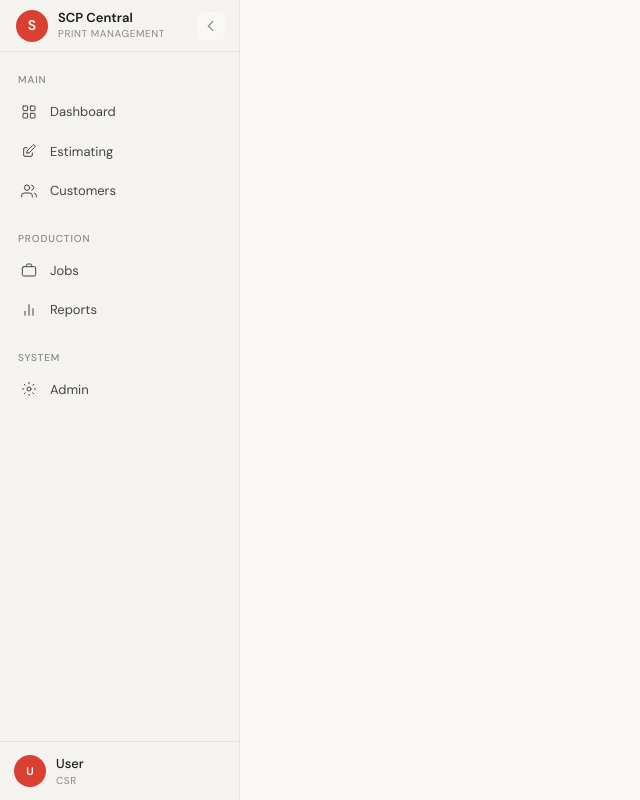
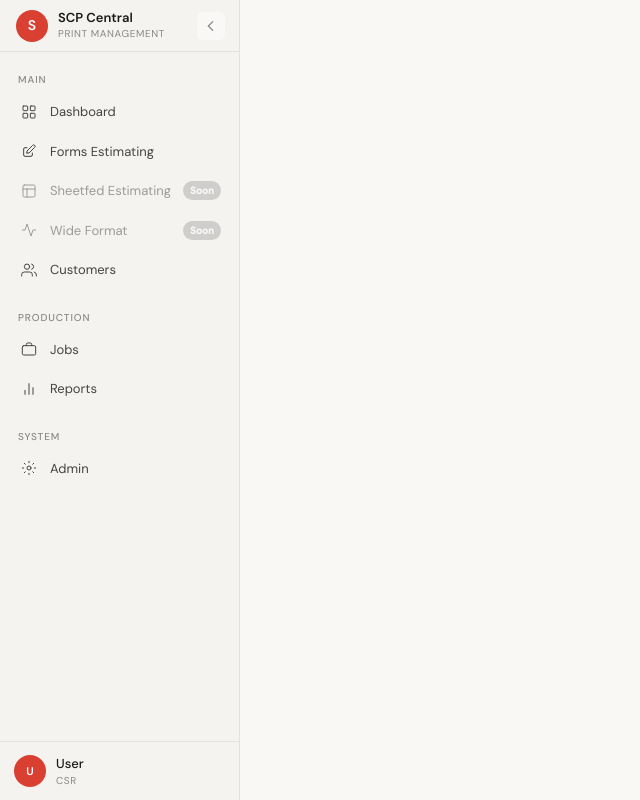
Before and after one commit to RenoRidesBikes/scp-central, a PHP site: page /includes/header.php in a window 1280 px wide. Shown: the whole page, without its empty margins (0-640 px from the left). Run offline with PHP 8.4, Linux system fonts and the light colour scheme.

Commit message:
fix nav issues and secret path issue

```diff
--- a/includes/header.php
+++ b/includes/header.php
@@ -98,6 +98,8 @@ body{font-family:var(--sans);background:var(--bg);color:var(--text);font-size:14
 }
 .nav-item:hover{color:var(--text);background:var(--bg-surface)}
 .nav-item.active{color:var(--red);background:#FEF0EF;border-left-color:var(--red)}
+.nav-item-soon{opacity:0.5;cursor:default!important;pointer-events:none}
+.nav-badge-soon{background:#aaa!important}
 .nav-item-icon{width:18px;height:18px;flex-shrink:0;display:flex;align-items:center;justify-content:center}
 .nav-item-icon svg{width:16px;height:16px;stroke:currentColor;fill:none;stroke-width:1.5;stroke-linecap:round;stroke-linejoin:round}
 .nav-item-label{white-space:nowrap;overflow:hidden;flex:1}
@@ -407,13 +409,27 @@ textarea.fi{line-height:1.5}
     <span class="nav-tooltip">Dashboard</span>
   </a>
 
-  <a class="nav-item<?= $_activePage === 'estimating' ? ' active' : '' ?>" href="/modules/forms-estimating/">
+  <a class="nav-item<?= $_activePage === 'forms-estimating'    ? ' active' : '' ?>" href="/modules/forms-estimating/">
     <span class="nav-item-icon"><svg viewBox="0 0 24 24" fill="none" stroke="currentColor" stroke-width="1.5" stroke-linecap="round" stroke-linejoin="round"><path d="M9 7H6a2 2 0 00-2 2v9a2 2 0 002 2h9a2 2 0 002-2v-3"/><path d="M9 15h3l8.5-8.5a1.5 1.5 0 00-3-3L9 12v3z"/></svg></span>
-    <span class="nav-item-label">Estimating</span>
-    <?php if (!empty($_navBadges['estimating'])): ?>
-    <span class="nav-badge"><?= (int)$_navBadges['estimating'] ?></span>
+    <span class="nav-item-label">Forms Estimating</span>
+    <?php if (!empty($_navBadges['forms-estimating'])): ?>
+    <span class="nav-badge"><?= (int)$_navBadges['forms-estimating'] ?></span>
     <?php endif; ?>
-    <span class="nav-tooltip">Estimating</span>
+    <span class="nav-tooltip">Forms Estimating</span>
+  </a>
+
+  <a class="nav-item nav-item-soon" href="#">
+    <span class="nav-item-icon"><svg viewBox="0 0 24 24" fill="none" stroke="currentColor" stroke-width="1.5" stroke-linecap="round" stroke-linejoin="round"><rect x="3" y="3" width="18" height="18" rx="2"/><path d="M3 9h18M9 21V9"/></svg></span>
+    <span class="nav-item-label">Sheetfed Estimating</span>
+    <span class="nav-badge nav-badge-soon">Soon</span>
+    <span class="nav-tooltip">Sheetfed Estimating — coming soon</span>
+  </a>
+
+  <a class="nav-item nav-item-soon" href="#">
+    <span class="nav-item-icon"><svg viewBox="0 0 24 24" fill="none" stroke="currentColor" stroke-width="1.5" stroke-linecap="round" stroke-linejoin="round"><polyline points="22 12 18 12 15 21 9 3 6 12 2 12"/></svg></span>
+    <span class="nav-item-label">Wide Format</span>
+    <span class="nav-badge nav-badge-soon">Soon</span>
+    <span class="nav-tooltip">Wide Format Estimating — coming soon</span>
   </a>
 
   <a class="nav-item<?= $_activePage === 'customers'  ? ' active' : '' ?>" href="#">
--- a/public/api/edna.php
+++ b/public/api/edna.php
@@ -13,7 +13,7 @@
 
 declare(strict_types=1);
 
-require_once __DIR__ . '/../../config/secrets.php';
+require_once '/var/www/secrets.php';
 require_once __DIR__ . '/../../includes/db.php';
 
 // ── CORS ──────────────────────────────────────────────────────────────────────
--- a/public/modules/forms-estimating/index.php
+++ b/public/modules/forms-estimating/index.php
@@ -18,8 +18,8 @@ $quoteActionCount = 6;
 
 // ── Page config ───────────────────────────────────────────────────────────────
 $pageTitle  = 'Estimating';
-$activePage = 'estimating';
-$navBadges  = ['estimating' => $quoteActionCount];
+$activePage = 'forms-estimating';
+$navBadges  = ['forms-estimating' => $quoteActionCount];
 
 // ── Page-specific CSS ─────────────────────────────────────────────────────────
 $extraCss = '<style>
--- a/public/modules/forms-estimating/spec_review.php
+++ b/public/modules/forms-estimating/spec_review.php
@@ -12,7 +12,7 @@ $userRole = strtolower($_AUTH_USER['role'] ?? 'csr');
 
 // ── Page config ───────────────────────────────────────────────────────────────
 $pageTitle  = 'Spec Review';
-$activePage = 'estimating';
+$activePage = 'forms-estimating';
 $navBadges  = [];
 
 // ── Page-specific CSS ─────────────────────────────────────────────────────────
```
